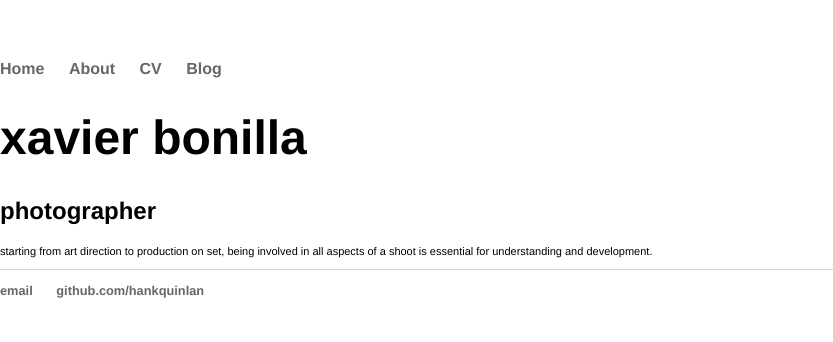
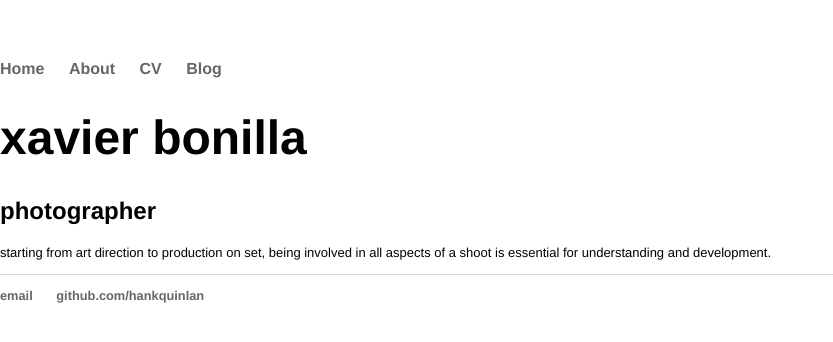
Before and after one commit to developer-xavier/developer-xavier.github.io, a Jekyll site: the page built from index.html, in a window 1280 px wide. Shown: the top 342 px of the page, without its empty margins (0-833 px from the left). Built offline with Jekyll 4.4.1, drawn with Linux system fonts in a browser that asks for light colours.

Commit message:
Update main.css

```diff
--- a/css/main.css
+++ b/css/main.css
@@ -24,7 +24,7 @@ h1 {
     font-family:'Helvetica', 'Arial', 'Sans-Serif';
 }
 p {
-    font-size: 11px;
+    font-size: 13px;
     line-height: 1.2em;
 }
 footer {
```
